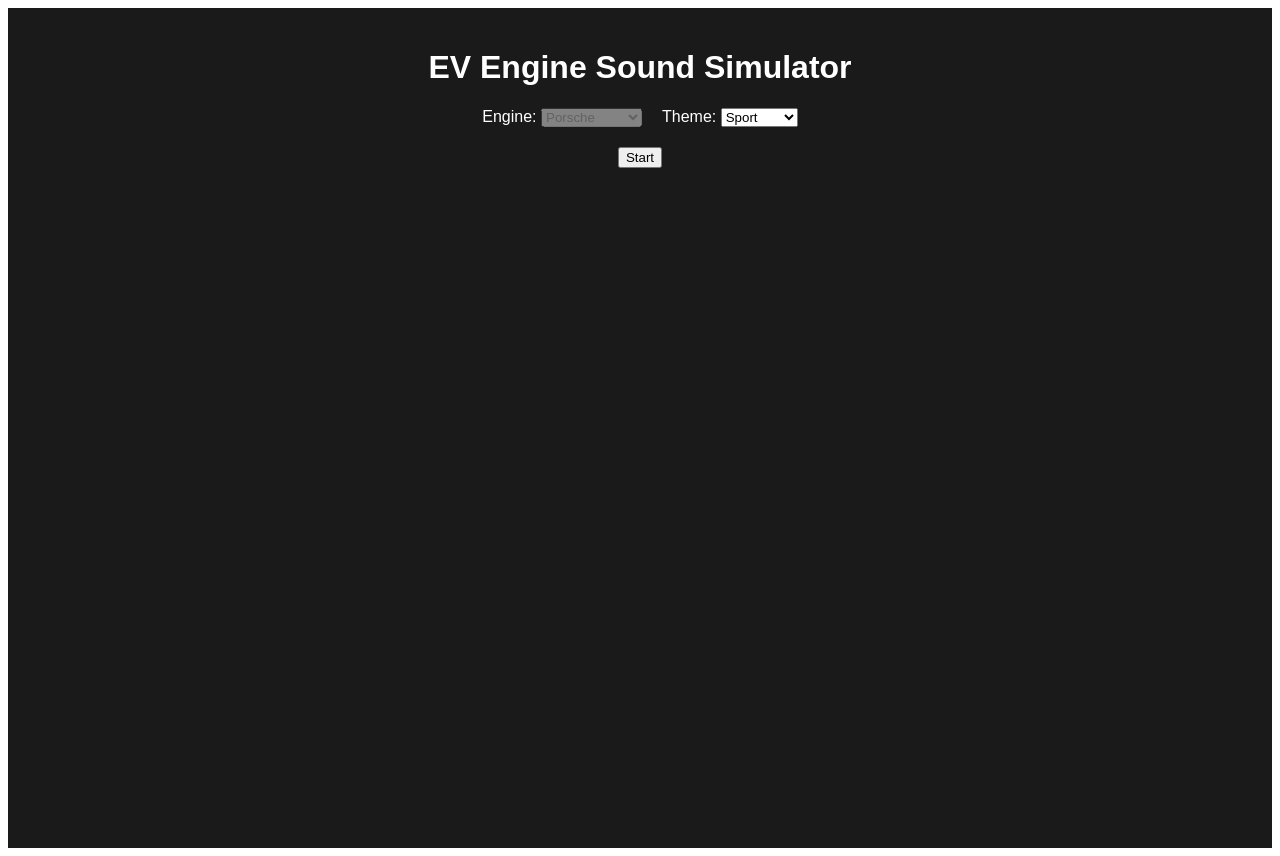
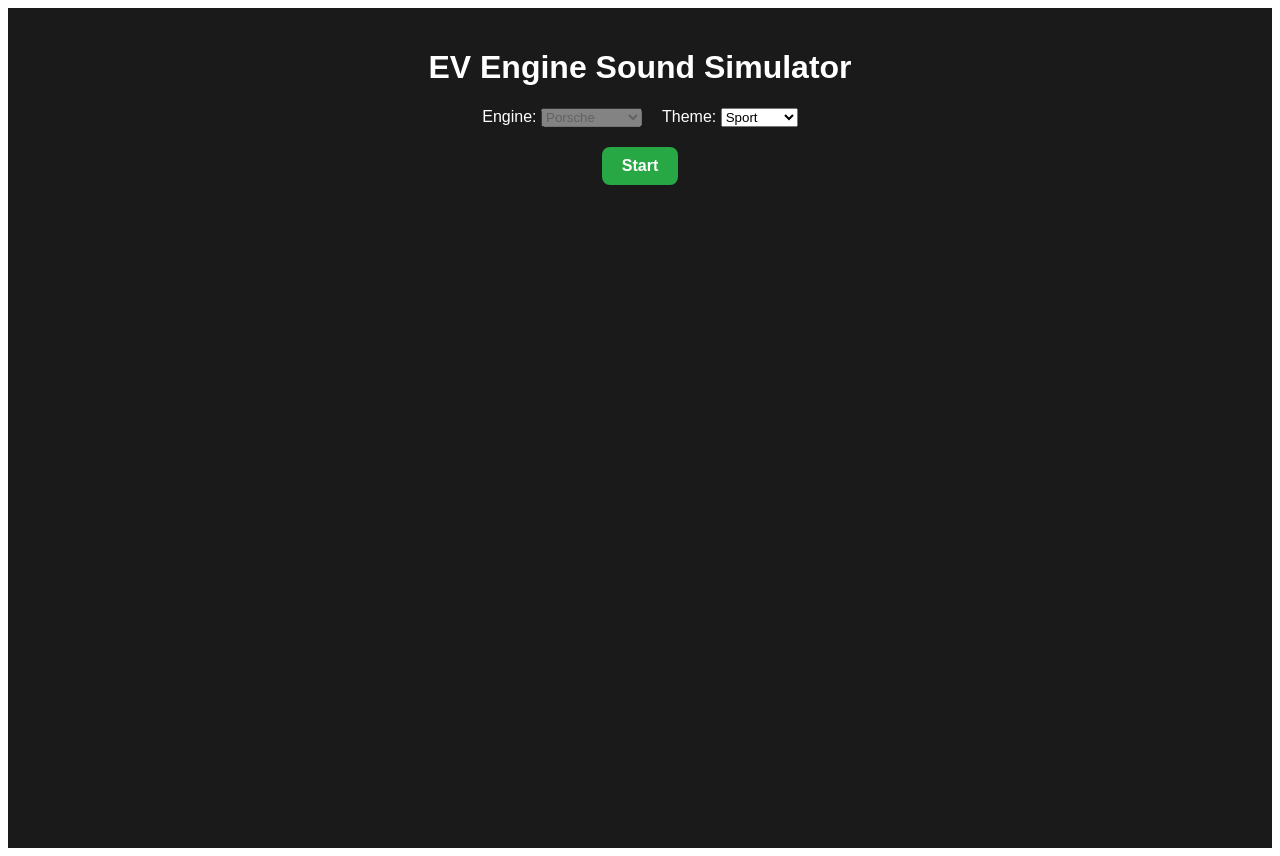
Before and after one commit to apolloconstrutora18-cmd/eess_v2, a React (Create React App) app: page / in a window 1280 px wide. Built offline with nearby package versions, Linux system fonts and the light colour scheme.

Commit message:
Update App.css

```diff
--- a/src/App.css
+++ b/src/App.css
@@ -8,6 +8,29 @@
   justify-content: center;
   gap: 20px;
   margin-bottom: 20px;
+}
+
+.controls {
+  margin: 20px 0;
+}
+
+.start-btn, .stop-btn {
+  padding: 10px 20px;
+  font-size: 16px;
+  border: none;
+  border-radius: 8px;
+  cursor: pointer;
+  font-weight: bold;
+}
+
+.start-btn {
+  background-color: #28a745;
+  color: white;
+}
+
+.stop-btn {
+  background-color: #dc3545;
+  color: white;
 }
 
 .gauges {
```
